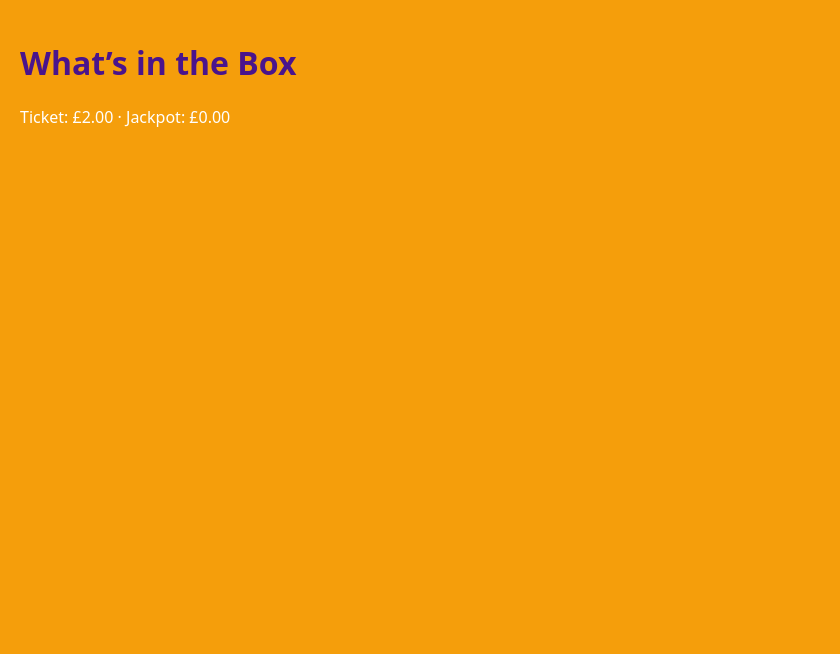
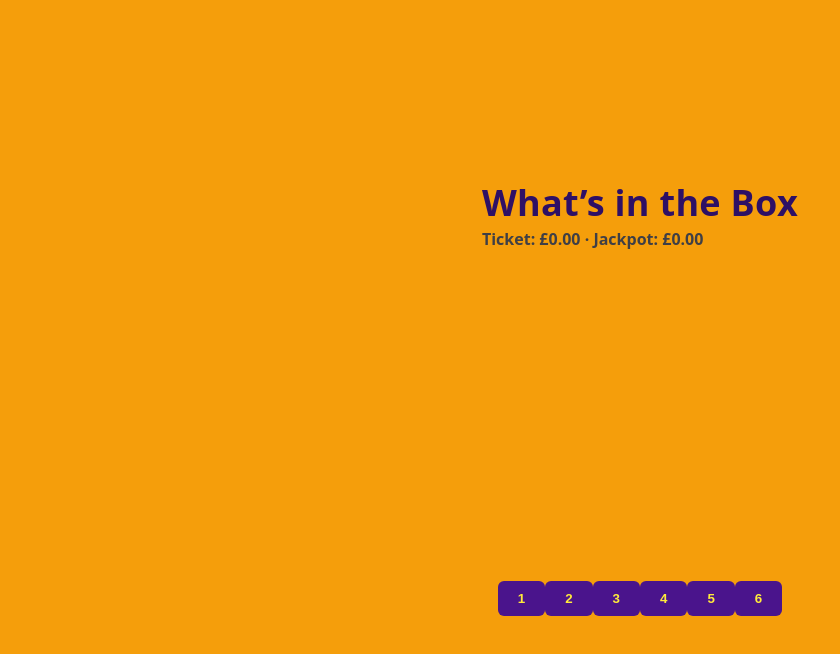
Before and after one commit to Lucasss1997/pub-game-frontend, a React (Create React App) app: page /whats-in-the-box in a window 1280 px wide. Shown: the top 654 px of the page, without its empty margins (0-840 px from the left). Built offline with nearby package versions, Linux system fonts and the light colour scheme; no server answers.

Commit message:
Update WhatsInTheBox.jsx

```diff
--- a/src/pages/WhatsInTheBox.jsx
+++ b/src/pages/WhatsInTheBox.jsx
@@ -1,50 +1,78 @@
 import React, { useEffect, useState } from 'react';
-import { connectLive } from '../lib/live';
 import { api } from '../lib/api';
+import '../ui/pubgame-theme.css';
 
-export default function WhatsInTheBoxPublic() {
-  const [pubId, setPubId] = useState(null);
-  const [ticketPrice, setTicketPrice] = useState(200);
+export default function WhatsInTheBox() {
+  const [price, setPrice] = useState(0);
   const [jackpot, setJackpot] = useState(0);
+  const [boxes, setBoxes] = useState([]);
+  const [picking, setPicking] = useState(false);
+  const [msg, setMsg] = useState('');
+  const [err, setErr] = useState('');
 
   useEffect(() => {
     (async () => {
       try {
-        const dash = await api.get('/api/dashboard');
-        const id = dash?.pubs?.[0]?.id || 1;
-        setPubId(id);
-
-        const p = await api.get('/api/admin/products');
-        const list = Array.isArray(p?.products) ? p.products : [];
-        const item = list.find(x => x.game_key === 'whats_in_the_box');
-        if (item) setTicketPrice(item.price_cents);
-
-        const j = await api.get('/api/admin/jackpot');
-        if (typeof j?.jackpot_cents === 'number') setJackpot(j.jackpot_cents);
+        const meta = await api.get('/api/public/game-meta?game_key=whats_in_the_box');
+        setPrice((meta?.price_cents ?? 0) / 100);
+        setJackpot((meta?.jackpot_cents ?? 0) / 100);
       } catch {}
+      // Load current round state (number of boxes, which are available, etc.)
+      try {
+        const state = await api.get('/api/games/whats_in_the_box/state');
+        // expect: { boxes: [{id, label, opened, winner}] }
+        setBoxes(state?.boxes || []);
+      } catch (e) {
+        // fallback to 6 closed boxes if API not ready
+        setBoxes(Array.from({ length: 6 }, (_, i) => ({ id: i + 1, label: `${i + 1}`, opened: false })));
+      }
     })();
   }, []);
 
-  useEffect(() => {
-    if (!pubId) return;
-    const es = connectLive(pubId, {
-      onProducts: (p) => {
-        if (p?.game_key === 'whats_in_the_box' && typeof p.price_cents === 'number') {
-          setTicketPrice(p.price_cents);
-        }
-      },
-      onJackpot: (j) => {
-        if (typeof j?.jackpot_cents === 'number') setJackpot(j.jackpot_cents);
-      },
-    });
-    return () => es.close && es.close();
-  }, [pubId]);
+  const pick = async (id) => {
+    setErr('');
+    setMsg('');
+    setPicking(true);
+    try {
+      // expected response: { result: 'win' | 'lose', boxes: [...] }
+      const res = await api.post('/api/games/whats_in_the_box/pick', { box_id: id });
+      if (res?.result === 'win') setMsg('🎉 Winner! Collect your prize!');
+      else setMsg('❌ Not this time.');
+      if (res?.boxes) setBoxes(res.boxes);
+    } catch (e2) {
+      setErr(e2.message || 'Could not pick a box.');
+    } finally {
+      setPicking(false);
+    }
+  };
 
   return (
-    <div style={{ padding: 20, color: '#fff' }}>
-      <h1>What’s in the Box</h1>
-      <p>Ticket: £{(ticketPrice/100).toFixed(2)} · Jackpot: £{(jackpot/100).toFixed(2)}</p>
-      {/* ...rest of your game UI... */}
+    <div className="pg-wrap">
+      <header className="pg-header">
+        <h1 className="pg-title">What’s in the Box</h1>
+        <div className="pg-sub">
+          Ticket: £{price.toFixed(2)} · Jackpot: £{jackpot.toFixed(2)}
+        </div>
+      </header>
+
+      <main className="pg-main">
+        <div className="pg-grid">
+          {boxes.map((b) => (
+            <button
+              key={b.id}
+              className={`pg-box ${b.opened ? 'open' : ''}`}
+              onClick={() => pick(b.id)}
+              disabled={picking || b.opened}
+              aria-label={`Pick box ${b.label}`}
+            >
+              <span>{b.opened ? '🎁' : b.label}</span>
+            </button>
+          ))}
+        </div>
+
+        {msg && <div className="pg-info" style={{ marginTop: 12 }}>{msg}</div>}
+        {err && <div className="pg-error" style={{ marginTop: 12 }}>{err}</div>}
+      </main>
     </div>
   );
 }
```
